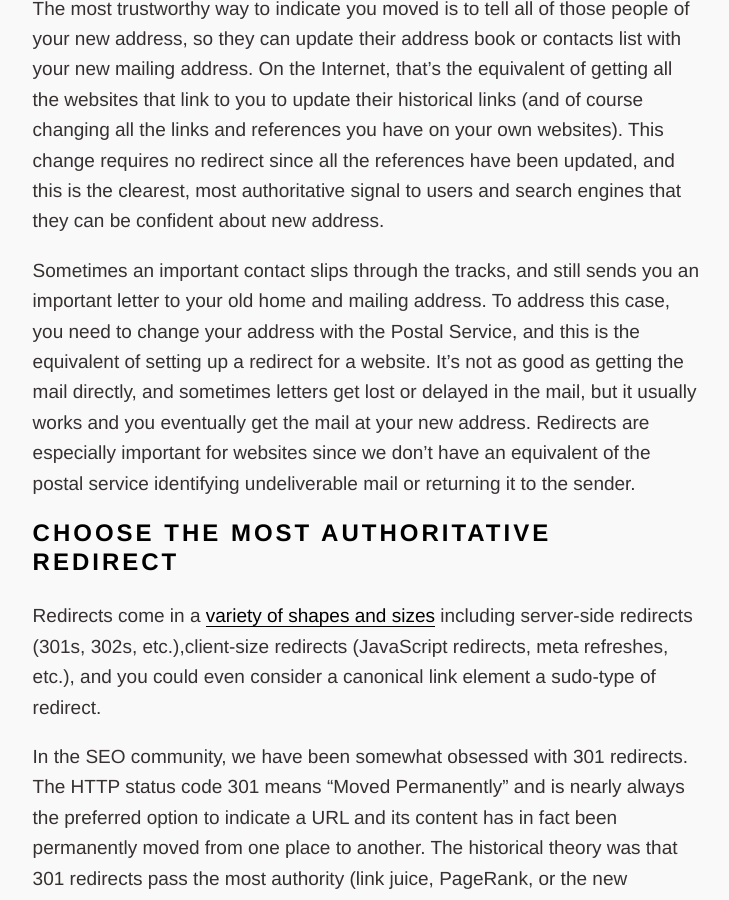
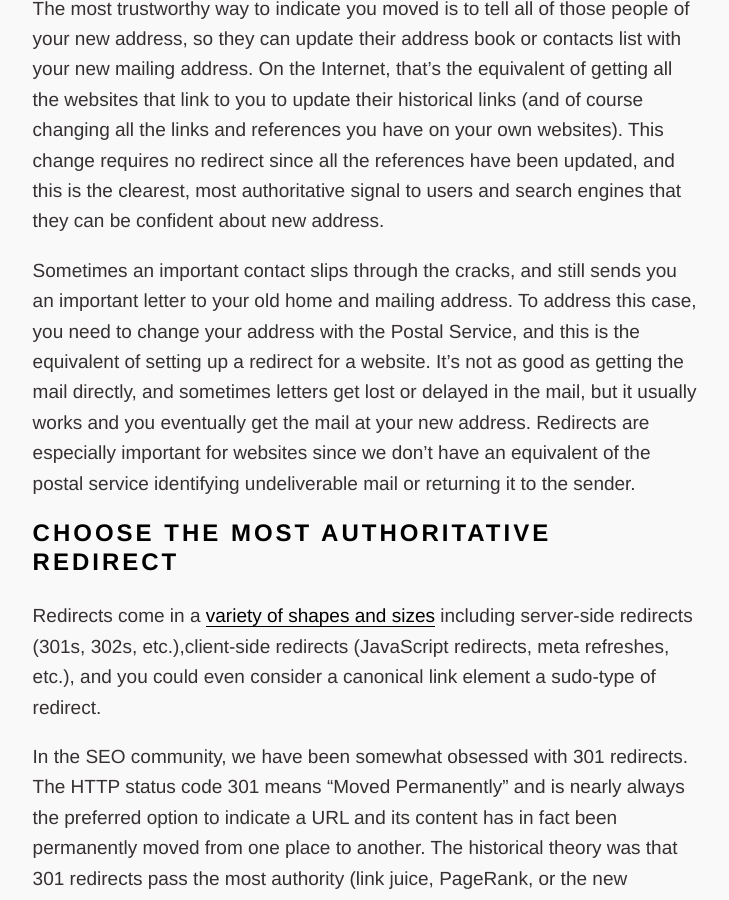
Before and after one commit to jsilton/jsilton.github.io, a Jekyll site: the page built from _posts/2020-01-05-why-301-redirects-work-best.md, in a window 1280 px wide and 900 px high, scrolled down 1271 px. Shown: the whole window, without its empty margins (451-1180 px from the left). Built offline with Jekyll 4.4.1, drawn with Linux system fonts in a browser that asks for light colours; comment, search, counter and statistics services are not loaded.

Commit message:
Fix two typeos

```diff
--- a/_posts/2020-01-05-why-301-redirects-work-best.md
+++ b/_posts/2020-01-05-why-301-redirects-work-best.md
@@ -17,11 +17,11 @@ One of my colleagues used to say redirects work like the post office. Your maili
 
 The most trustworthy way to indicate you moved is to tell all of those people of your new address, so they can update their address book or contacts list with your new mailing address. On the Internet, that's the equivalent of getting all the websites that link to you to update their historical links (and of course changing all the links and references you have on your own websites). This change requires no redirect since all the references have been updated, and this is the clearest, most authoritative signal to users and search engines that they can be confident about new address.
 
-Sometimes an important contact slips through the tracks, and still sends you an important letter to your old home and mailing address. To address this case, you need to change your address with the Postal Service, and this is the equivalent of setting up a redirect for a website. It's not as good as getting the mail directly, and sometimes letters get lost or delayed in the mail, but it usually works and you eventually get the mail at your new address. Redirects are especially important for websites since we don't have an equivalent of the postal service identifying undeliverable mail or returning it to the sender.
+Sometimes an important contact slips through the cracks, and still sends you an important letter to your old home and mailing address. To address this case, you need to change your address with the Postal Service, and this is the equivalent of setting up a redirect for a website. It's not as good as getting the mail directly, and sometimes letters get lost or delayed in the mail, but it usually works and you eventually get the mail at your new address. Redirects are especially important for websites since we don't have an equivalent of the postal service identifying undeliverable mail or returning it to the sender.
 
 ## Choose the Most Authoritative Redirect
 
-Redirects come in a [variety of shapes and sizes](https://developer.mozilla.org/en-US/docs/Web/HTTP/Redirections) including server-side redirects (301s, 302s, etc.),client-size redirects (JavaScript redirects, meta refreshes, etc.), and you could even consider a canonical link element a sudo-type of redirect.
+Redirects come in a [variety of shapes and sizes](https://developer.mozilla.org/en-US/docs/Web/HTTP/Redirections) including server-side redirects (301s, 302s, etc.),client-side redirects (JavaScript redirects, meta refreshes, etc.), and you could even consider a canonical link element a sudo-type of redirect.
 
 In the SEO community, we have been somewhat obsessed with 301 redirects. The HTTP status code 301 means "Moved Permanently" and is nearly always the preferred option to indicate a URL and its content has in fact been permanently moved from one place to another. The historical theory was that 301 redirects pass the most authority (link juice, PageRank, or the new equivalent), which helps the new page rank better.
 
```
